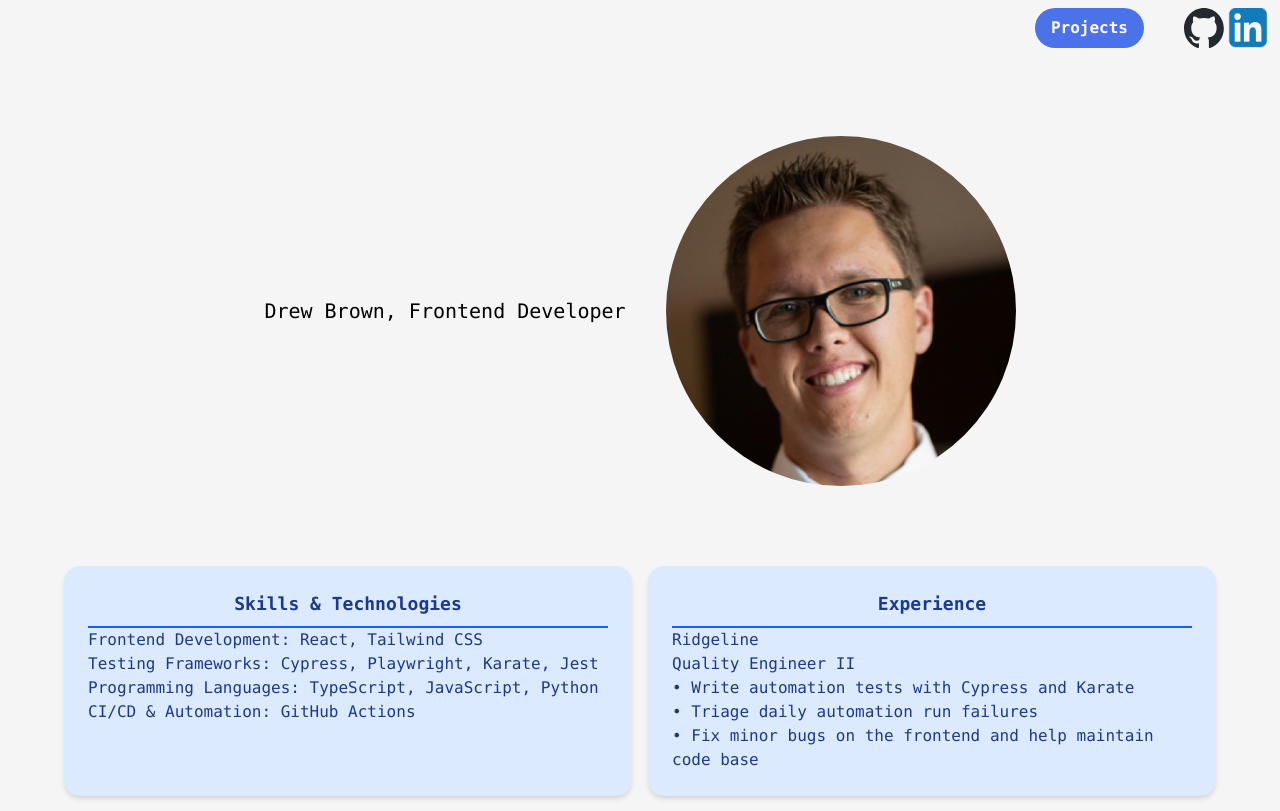
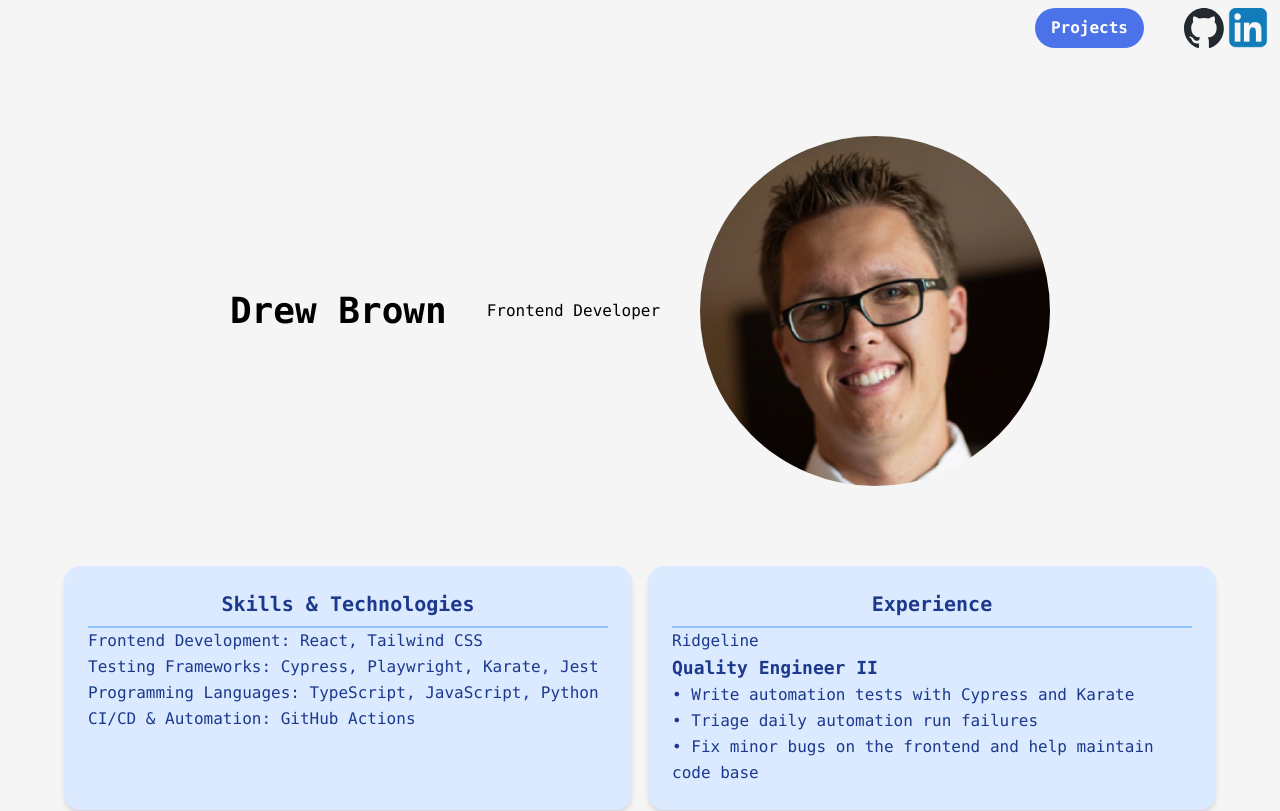
Before and after one commit to drewbrownie21/Portfolio, a React (Vite) app: page / in a window 1280 px wide. Shown: the top 811 px of the page. Built offline with nearby package versions, Linux system fonts and the light colour scheme.

Commit message:
More updates for new skills experience section

```diff
--- a/src/Background/Experience.tsx
+++ b/src/Background/Experience.tsx
@@ -2,17 +2,19 @@ function Experience() {
   return (
     <div
       title="skills-information"
-      className="flex-1  bg-blue-100 text-blue-900 rounded-2xl shadow-md p-6"
+      className="flex-1 bg-blue-100 text-blue-900 rounded-2xl shadow-md p-6 max-w-xl"
     >
-      <h1 className="font-bold text-lg text-center border-b-2 border-blue-600 pb-2">
+      <h1 className="font-bold text-xl text-center border-b-2 border-blue-300 pb-2">
         Experience
       </h1>
-      <div>Ridgeline</div>
-      <div>
-        Quality Engineer II <br />
-        • Write automation tests with Cypress and Karate <br />
-        • Triage daily automation run failures <br />• Fix minor bugs on the
-        frontend and help maintain code base
+      <div className="leading-relaxed">
+        <h1>Ridgeline</h1>
+        <div>
+          <p className="text-lg font-semibold">Quality Engineer II</p>
+          • Write automation tests with Cypress and Karate <br />
+          • Triage daily automation run failures <br />• Fix minor bugs on the
+          frontend and help maintain code base
+        </div>
       </div>
     </div>
   );
--- a/src/Background/Skills.tsx
+++ b/src/Background/Skills.tsx
@@ -4,13 +4,15 @@ function Skills() {
       title="skills-information"
       className="flex-1 bg-blue-100 text-blue-900 rounded-2xl shadow-md p-6 max-w-xl"
     >
-      <h1 className="font-bold text-lg text-center border-b-2 border-blue-600 pb-2">
+      <h1 className="font-bold text-xl text-center border-b-2 border-blue-300 pb-2">
         Skills & Technologies
       </h1>
-      Frontend Development: React, Tailwind CSS <br />
-      Testing Frameworks: Cypress, Playwright, Karate, Jest <br />
-      Programming Languages: TypeScript, JavaScript, Python <br />
-      CI/CD & Automation: GitHub Actions <br />
+      <div className="leading-relaxed">
+        Frontend Development: React, Tailwind CSS <br />
+        Testing Frameworks: Cypress, Playwright, Karate, Jest <br />
+        Programming Languages: TypeScript, JavaScript, Python <br />
+        CI/CD & Automation: GitHub Actions <br />
+      </div>
     </div>
   );
 }
--- a/src/Title/Title.tsx
+++ b/src/Title/Title.tsx
@@ -3,7 +3,8 @@ import myHeadshot from "../assets/drew.png";
 function Title() {
   return (
     <div className="flex items-center justify-center space-x-10 p-20">
-      <div className="text-xl font-medium">Drew Brown, Frontend Developer</div>
+      <h1 className="text-4xl font-bold">Drew Brown </h1>
+      <h2>Frontend Developer</h2>
       <img
         className="w-full h-auto max-w-[150px] sm:max-w-[200px] md:max-w-[250px] lg:max-w-[300px] xl:max-w-[350px] rounded-full"
         src={myHeadshot}
```
